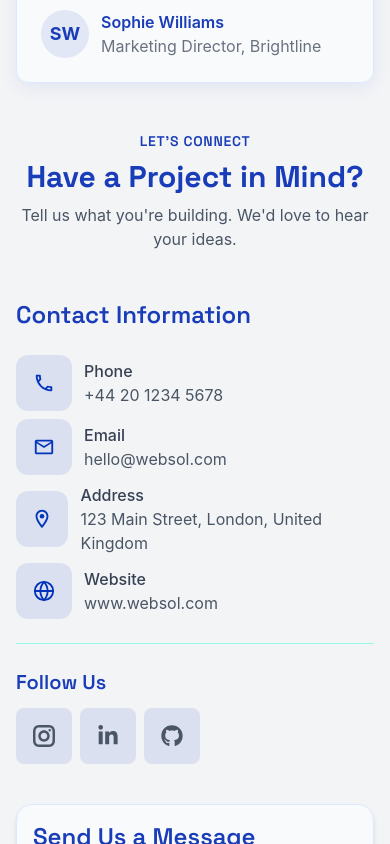
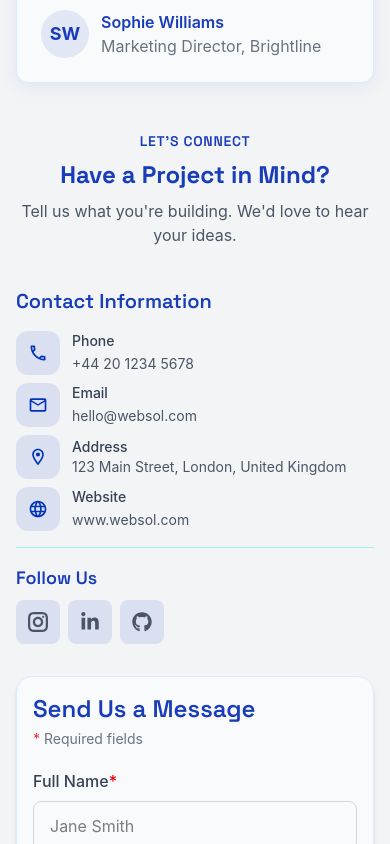
Before and after one commit to delaramfarzad9/landing-page-project, a React (Vite) app: page / in a window 390 px wide. Shown: the part 3640-4484 px from the top of the page. Built offline with nearby package versions, Linux system fonts and the light colour scheme; a web font is replaced by a local one.

Commit message:
style: improve contact section responsiveness and accessibility

```diff
--- a/src/components/ContactSection.jsx
+++ b/src/components/ContactSection.jsx
@@ -1,11 +1,10 @@
 import { MdOutlineCall } from "react-icons/md";
 import { FaGithub } from "react-icons/fa";
 import { FaLinkedinIn } from "react-icons/fa";
-
-import { FiGlobe } from "react-icons/fi";
 import { MdOutlineEmail } from "react-icons/md";
 import { GrInstagram } from "react-icons/gr";
 import ContactForm from "./ContactForm";
+import { MdOutlineLanguage } from "react-icons/md";
 
 import { MdOutlineLocationOn } from "react-icons/md";
 const contactInfo = [
@@ -34,7 +33,7 @@ const contactInfo = [
     name: "Website",
     value: "https://landing-page-project-rose.vercel.app",
     text: "www.websol.com",
-    icon: FiGlobe,
+    icon: MdOutlineLanguage,
   },
 ];
 
@@ -47,13 +46,13 @@ const socialLinks = [
 function ContactSection() {
   return (
     <section id="contact" className=" py-6 md:py-8 lg:py-10 xl:py-12">
-      <div className="mx-auto flex w-full max-w-7xl flex-col gap-8 px-4 md:px-10 lg:gap-10 lg:px-12">
+      <div className="mx-auto flex w-full max-w-7xl flex-col gap-6 px-4 md:gap-8 md:px-10 lg:gap-10 lg:px-12">
         {/* header  */}
         <div className="flex flex-col items-center gap-2 text-center">
           <p className="text-blue-800 font-semibold tracking-wider text-sm font-space">
             LET'S CONNECT
           </p>
-          <h2 className="text-blue-800 font-bold text-3xl md:text-4xl font-space">
+          <h2 className="text-blue-800 font-bold text-2xl sm:text-3xl md:text-4xl font-space">
             Have a Project in Mind?
           </h2>
           <p className="text-gray-600 ">
@@ -61,30 +60,37 @@ function ContactSection() {
           </p>
         </div>
         {/* section  */}
-        <div className="grid grid-cols-1 gap-10 lg:grid-cols-2">
+        <div className="grid grid-cols-1 gap-8 lg:grid-cols-2 lg:gap-10">
           {/* text  */}
           <div className="flex flex-col gap-2">
             {/* contactInfo  */}
-            <div className="mt-2 flex flex-col gap-1 border-b border-teal-200 pb-6 max-w-lg">
-              <h3 className="text-blue-800 font-semibold text-2xl font-space mt-2">
+            <div className="mt-2 flex flex-col gap-1 border-b border-teal-200 pb-4 sm:pb-6 max-w-lg">
+              <h3 className="text-blue-800 font-semibold text-xl sm:text-2xl font-space mt-2">
                 Contact Information
               </h3>
-              <div className="flex flex-col gap-2 mt-5">
+              <div className="flex flex-col gap-2 mt-3 sm:mt-5">
                 {contactInfo.map((item) => (
                   <div key={item.id} className="group flex items-center gap-3">
-                    <div className="flex size-14 items-center justify-center rounded-xl
+                    <div
+                      className="flex size-11 shrink-0 sm:size-14 items-center justify-center rounded-xl
   bg-blue-logo/10 text-blue-logo
   transition-colors duration-300
   group-hover:bg-green-logo/90 group-hover:text-gray-100
-  group-active:bg-green-logo/90 group-active:text-gray-100">
-                      <item.icon size={22} aria-hidden="true" />
+  group-active:bg-green-logo/90 group-active:text-gray-100"
+                    >
+                      <item.icon
+                        className="size-5 sm:size-[22px]"
+                        aria-hidden="true"
+                      />
                     </div>
 
                     <div className="min-w-0">
-                      <p className="text-gray-700 font-medium">{item.name}</p>
+                      <p className="text-gray-700 font-medium text-sm sm:text-base">
+                        {item.name}
+                      </p>
                       {item.value ? (
                         <a
-                         className="wrap-break-word text-gray-600 transition-colors
+                          className="wrap-break-word text-sm sm:text-base text-gray-600 transition-colors
   group-hover:text-blue-700 group-hover:underline
   group-active:text-blue-700 group-active:underline
   focus-visible:outline-2 focus-visible:outline-offset-2
@@ -94,15 +100,17 @@ function ContactSection() {
                           {item.text}
                         </a>
                       ) : (
-                        <p className="wrap-break-word text-gray-600">{item.text}</p>
+                        <p className="wrap-break-word text-sm sm:text-base text-gray-600">
+                          {item.text}
+                        </p>
                       )}
                     </div>
                   </div>
                 ))}
               </div>
             </div>
-            <div className="flex flex-col gap-3">
-              <h3 className="text-blue-800 font-semibold text-xl mt-4 font-space">
+            <div className="flex flex-col gap-2 sm:gap-3">
+              <h3 className="text-blue-800 font-semibold text-lg sm:text-xl mt-2 sm:mt-4 font-space">
                 Follow Us
               </h3>
               <div className="flex gap-2">
@@ -110,19 +118,18 @@ function ContactSection() {
                   <div key={link.id}>
                     <a
                       href={link.url}
-                      aria-label={link.name}
+                      aria-label={`${link.name} (opens in a new tab)`}
                       target="_blank"
                       rel="noopener noreferrer"
-                  className="text-gray-600 shrink-0 size-14 flex items-center
+                      className="text-gray-600 shrink-0 size-11 sm:size-14 flex items-center
   justify-center rounded-lg bg-blue-logo/10 p-2
-  transition-all duration-200
-  hover:bg-green-logo/90 hover:text-gray-100
-  active:bg-green-logo/90 active:text-gray-100
-  active:scale-95
-  focus-visible:outline-2 focus-visible:outline-offset-2
-  focus-visible:outline-green-logo"
+  transition-all duration-200 hover:bg-green-logo/90 hover:text-gray-100 active:bg-green-logo/90 active:text-gray-100
+  active:scale-95 focus-visible:outline-2 focus-visible:outline-offset-2 focus-visible:outline-green-logo"
                     >
-                      <link.icon size={22} aria-hidden="true" />
+                      <link.icon
+                        className="size-5 sm:size-[22px]"
+                        aria-hidden="true"
+                      />
                     </a>
                   </div>
                 ))}
```
